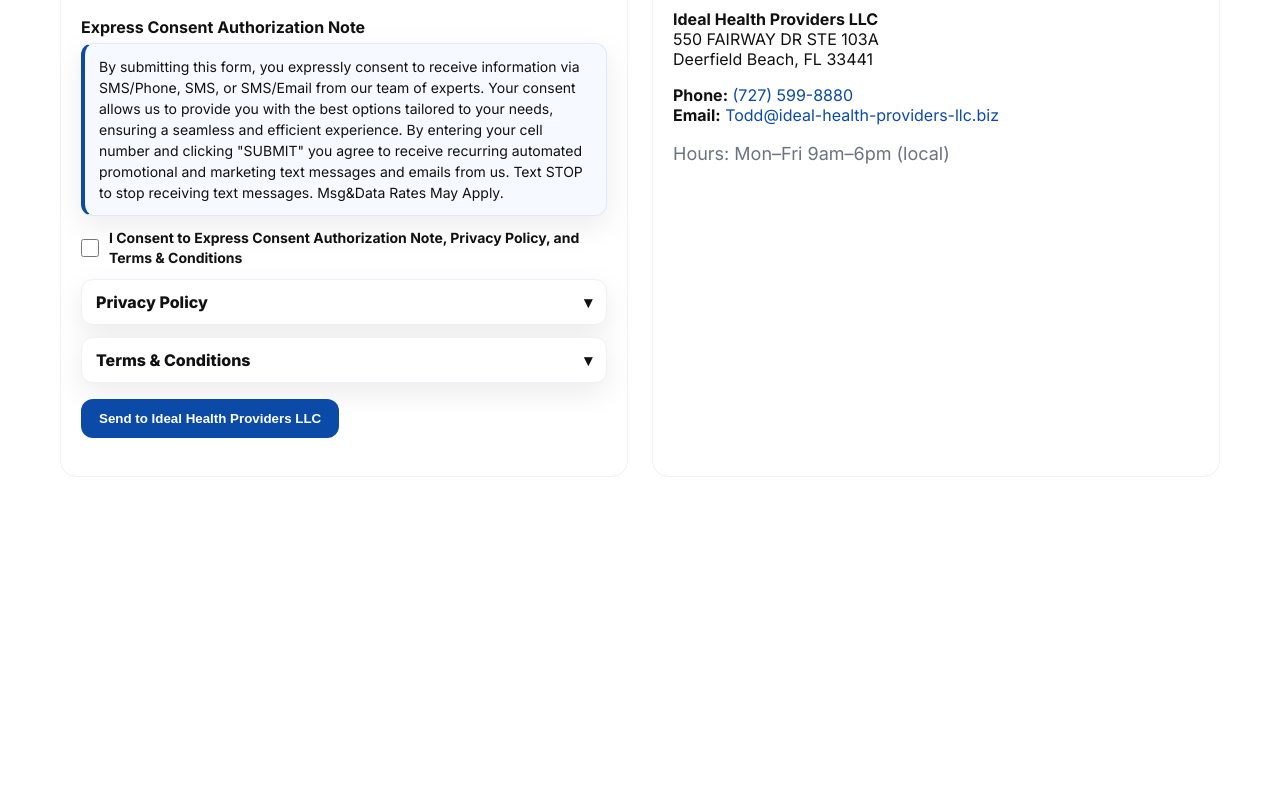
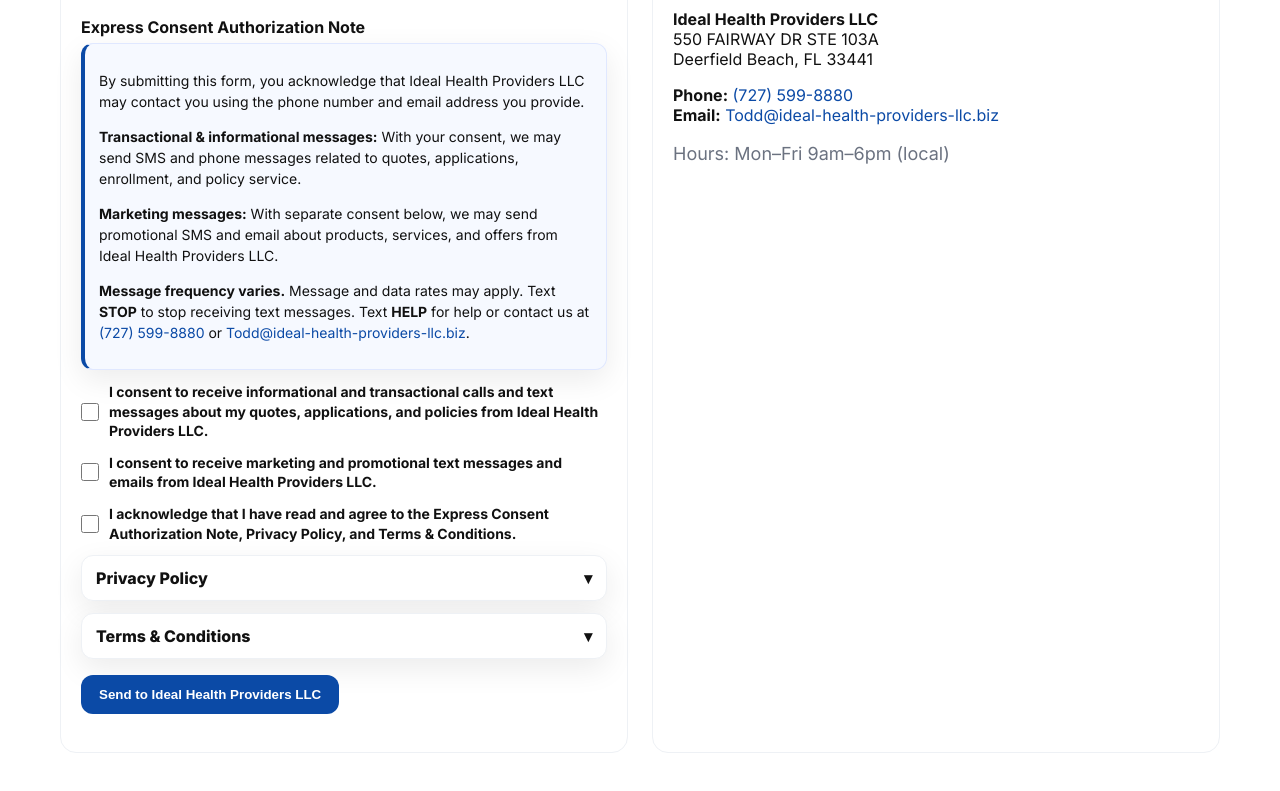
Before and after one commit to still62bronzes/ideal-health-providers-llc.biz, a plain HTML site: page index.html in a window 1280 px wide. Shown: the part 3997-4788 px from the top of the page. Before the commit the page ends 4642 px from the top, so only its background shows below. Drawn offline with Linux system fonts and the light colour scheme.

Commit message:
Update index.html - Express Consent Authorization

```diff
--- a/index.html
+++ b/index.html
@@ -486,15 +486,79 @@
             <textarea id="message" name="message" rows="5" placeholder="Tell us about your needs…"></textarea>
           </div>
 
-          <!-- Express Consent Authorization (required) -->
+          <!-- Express Consent Authorization -->
 <div class="legal-sections" style="margin-top:16px">
   <h4>Express Consent Authorization Note</h4>
   <div id="express-consent-note" class="consent-card">
-              By submitting this form, you expressly consent to receive information via SMS/Phone, SMS, or SMS/Email from our team of experts. Your consent allows us to provide you with the best options tailored to your needs, ensuring a seamless and efficient experience. By entering your cell number and clicking "SUBMIT" you agree to receive recurring automated promotional and marketing text messages and emails from us. Text STOP to stop receiving text messages. Msg&Data Rates May Apply.
+    <p>
+      By submitting this form, you acknowledge that Ideal Health Providers LLC may contact you
+      using the phone number and email address you provide.
+    </p>
+    <p>
+      <strong>Transactional &amp; informational messages:</strong> With your consent, we may send
+      SMS and phone messages related to quotes, applications, enrollment, and policy service.
+    </p>
+    <p>
+      <strong>Marketing messages:</strong> With separate consent below, we may send promotional
+      SMS and email about products, services, and offers from Ideal Health Providers LLC.
+    </p>
+    <p>
+      <strong>Message frequency varies.</strong> Message and data rates may apply.
+      Text <strong>STOP</strong> to stop receiving text messages.
+      Text <strong>HELP</strong> for help or contact us at
+      <a href="tel:(727) 599-8880">(727) 599-8880</a> or
+      <a href="mailto:Todd@ideal-health-providers-llc.biz">Todd@ideal-health-providers-llc.biz</a>.
+    </p>
   </div>
+
+  <!-- Separate opt-in checkboxes -->
   <div class="consent-line">
-            <input type="checkbox" id="consent" name="consent" required aria-describedby="express-consent-note">
-            <label for="consent"><b>I Consent to Express Consent Authorization Note, Privacy Policy, and Terms & Conditions</b></label>
+    <input
+      type="checkbox"
+      id="consent-transactional"
+      name="consent_transactional"
+      required
+      aria-describedby="express-consent-note"
+    >
+    <label for="consent-transactional">
+      <strong>
+        I consent to receive informational and transactional calls and text messages
+        about my quotes, applications, and policies from Ideal Health Providers LLC.
+      </strong>
+    </label>
+  </div>
+
+  <div class="consent-line">
+    <input
+      type="checkbox"
+      id="consent-marketing"
+      name="consent_marketing"
+      required
+      aria-describedby="express-consent-note"
+    >
+    <label for="consent-marketing">
+      <strong>
+        I consent to receive marketing and promotional text messages and emails
+        from Ideal Health Providers LLC.
+      </strong>
+    </label>
+  </div>
+
+  <!-- Legal acceptance -->
+  <div class="consent-line">
+    <input
+      type="checkbox"
+      id="consent-terms"
+      name="consent_terms"
+      required
+      aria-describedby="privacy-policy-copy terms-conditions-copy"
+    >
+    <label for="consent-terms">
+      <strong>
+        I acknowledge that I have read and agree to the Express Consent Authorization Note,
+        Privacy Policy, and Terms &amp; Conditions.
+      </strong>
+    </label>
   </div>
 
             <!-- Privacy Policy dropdown -->
```
Lines whose indentation alone changed are shown as unchanged.
